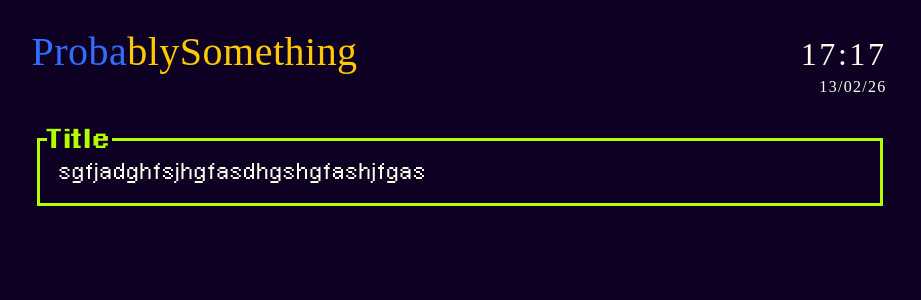
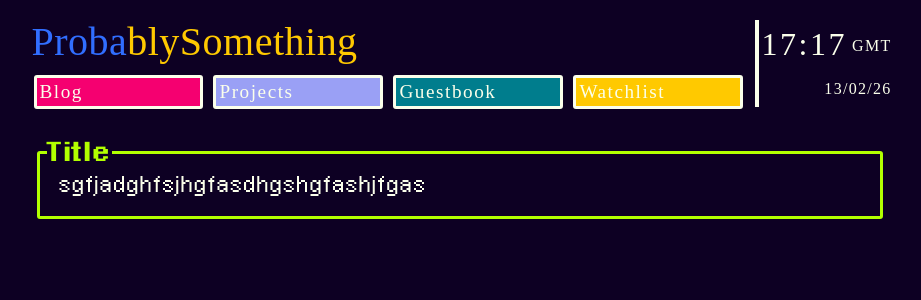
Before and after one commit to ProbablyIdiot/probablysomething, a Jekyll site: the page built from index.html, in a window 1280 px wide. Shown: the top 300 px of the page, without its empty margins (176-1097 px from the left). Built offline with Jekyll 4.4.1, drawn with Linux system fonts in a browser that asks for light colours; some web fonts are replaced.

Commit message:
Rounded corners, made time GMT always, added GMT indicator, changed navbar btn styling, added hr to navbar.

```diff
--- a/_includes/navbar.html
+++ b/_includes/navbar.html
@@ -19,13 +19,20 @@
 			<span>n</span>
 			<span>g</span>
 		</a>
+		<div class="btnHolder">
+			<button id="blog" onclick="location.href='/test'">Blog</button>
+			<button id="projects" onclick="location.href='/test'">Projects</button>
+			<button id="guestbook" onclick="location.href='/test'">Guestbook</button>
+			<button id="watchlist" onclick="location.href='/test'">Watchlist</button>
+		</div>
+
+	</div>
+	<hr class="divider">
+	<div class="dateTime">
+		<div id="time"></div>
+		<div id="timezone">GMT</div>
+		<div id="dayMonth"></div>
 	</div>
 
-	<div class="dateTime">
-		<div id="time"></div>
-		<div></div>
-		<div id="dayMonth"></div>
-		<div id="year"></div>
-	</div>
 	<script defer src="assets/js/navbar.js"></script>
 </div>
--- a/_sass/mainContent.scss
+++ b/_sass/mainContent.scss
@@ -15,6 +15,7 @@
 
 .mainContent {
 	border: 3px solid #b2ff00;
+	border-radius: 3px;
 	padding: 20px;
 	margin-top: -25px;
 	width: 800px;
--- a/_sass/navbar.scss
+++ b/_sass/navbar.scss
@@ -5,7 +5,6 @@
 
 .navbar {
 	-border: 3px solid #fbffeb;
-	padding-top: 10px;
 	padding-bottom: 20px;
 	width: 855px;
 	position: relative;
@@ -31,6 +30,33 @@
 	color: #ffc900;
 }
 
+.btnHolder {
+	display: flex;
+	gap: 10px;
+	margin-top: 10px;
+	margin-left: -3px;
+	margin-right: 10px;
+}
+
+.btnHolder > * {
+	font-family: siteTitle;
+	font-size: 1.2em;
+	display: inline-block;
+	width: 100%;
+	text-align: left;
+	padding: 3px;
+	color: #fbffeb;
+	background-color: #ffc900;
+	border: 3px solid #fbffeb;
+	border-radius: 3px;
+}
+
+.btnHolder > *:hover {
+	color: #e7dcb9;
+	border: 3px solid #e7dcb9;
+	border-radius: 3px;
+}
+
 .dateTime {
 	display: grid;
 	gap: 5px;
@@ -42,12 +68,36 @@
 	font-family: siteTitle;
 }
 
+.divider {
+	margin: 2px;
+	border: 2px solid #fbffeb;
+}
+
 #dayMonth {
 	font-size: 1em;
 	text-align: end;
+	grid-column: span 2;
 }
 
 #time {
 	font-size: 2em;
 	white-space: nowrap;
 }
+
+#timezone {
+	display: flex;
+	height: 1.8em;
+	align-items: flex-end;
+}
+
+#blog {
+	background-color:  #f50070;
+}
+
+#projects {
+	background-color: #9aa0f5;
+}
+
+#guestbook {
+	background-color: #007d8d;
+}
--- a/assets/js/navbar.js
+++ b/assets/js/navbar.js
@@ -24,9 +24,9 @@ function dateSet () {
 
 	var dateObj = new Date();
 
-	var day = String(dateObj.getDate()).padStart(2, "0");
-	var month = String(dateObj.getMonth()).padStart(2, "0");
-	var year = String(dateObj.getFullYear()).substring(2);
+	var day = String(dateObj.getUTCDate()).padStart(2, "0");
+	var month = String(dateObj.getUTCMonth()).padStart(2, "0");
+	var year = String(dateObj.getUTCFullYear()).substring(2);
 
 	var date = day+"/"+month+"/"+year;
 	dayMonthObj.innerHTML += date;
@@ -38,8 +38,8 @@ function timeSet () {
 
 	var dateObj = new Date();
 
-	var minute = String(dateObj.getMinutes()).padStart(2, "0");
-	var hour = String(dateObj.getHours()).padStart(2, "0");
+	var minute = String(dateObj.getUTCMinutes()).padStart(2, "0");
+	var hour = String(dateObj.getUTCHours()).padStart(2, "0");
 
 	if (timeObj.innerHTML.includes(":")) {
 		timeObj.innerHTML = hour + " " + minute;
--- /dev/null
+++ b/test.html
@@ -0,0 +1,6 @@
+---
+layout: default
+title: testPage
+---
+
+fghadshf
```
